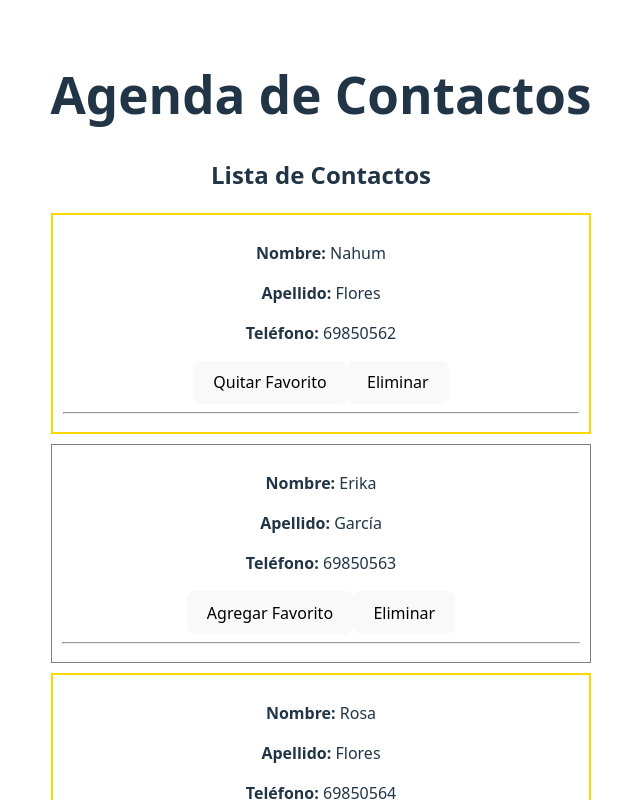
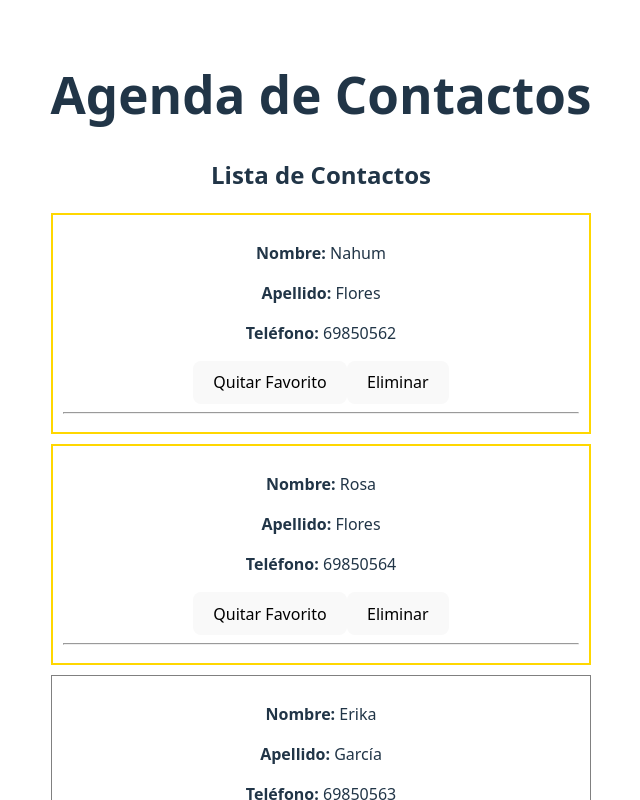
Before and after one commit to nahum-dev/agenda-contactos, a React (Vite) app: page / in a window 1280 px wide. Shown: the top 800 px of the page, without its empty margins (319-959 px from the left). Built offline with nearby package versions, Linux system fonts and the light colour scheme.

Commit message:
feat: modificar altenar favoritos para ordenar los contacos

```diff
--- a/src/App.jsx
+++ b/src/App.jsx
@@ -29,15 +29,17 @@ function App() {
     });
     setContactos(contactosActualizados);
   }
+
+  // Ordenar contactos por favorito
   const contactosOrdenados = [...contactos].sort((a, b) => {
-    return b.favorito - a.favorito;
+    return Number(b.favorito) - Number(a.favorito);
   });
 
   return (
     <div>
       <h1>Agenda de Contactos</h1>
       <ListaContactos
-        contactos={contactos}
+        contactos={contactosOrdenados}
         eliminarContacto={eliminarContacto}
         alternarFavorito={alternarFavorito}
       />
```
